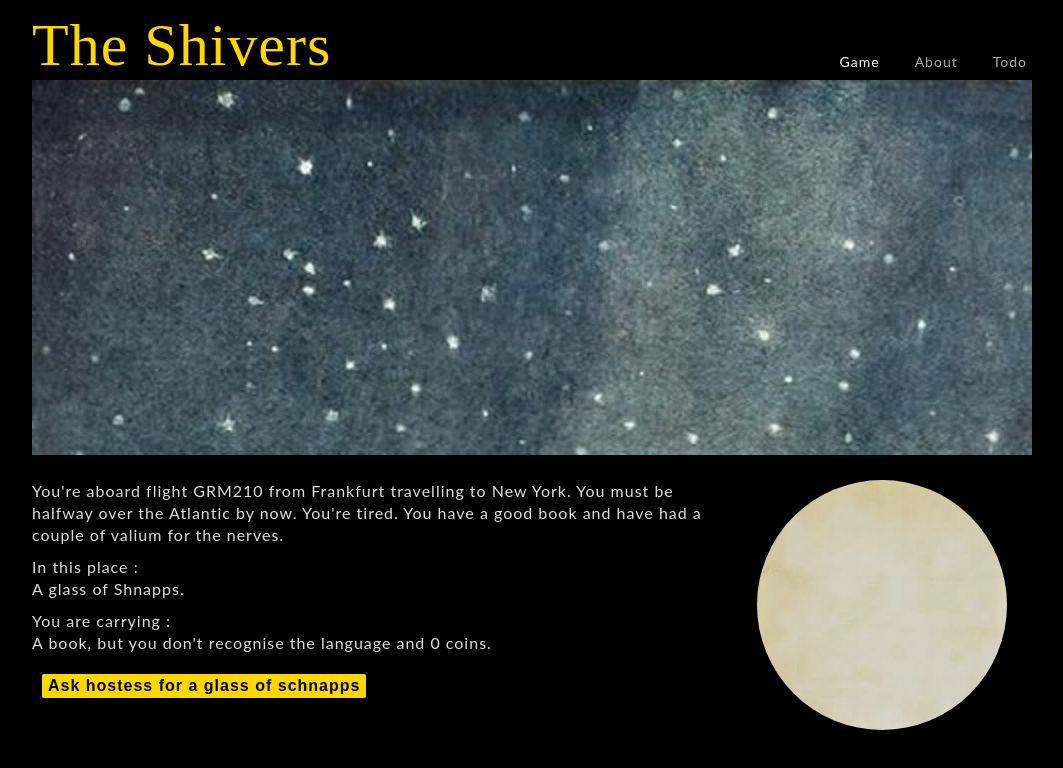
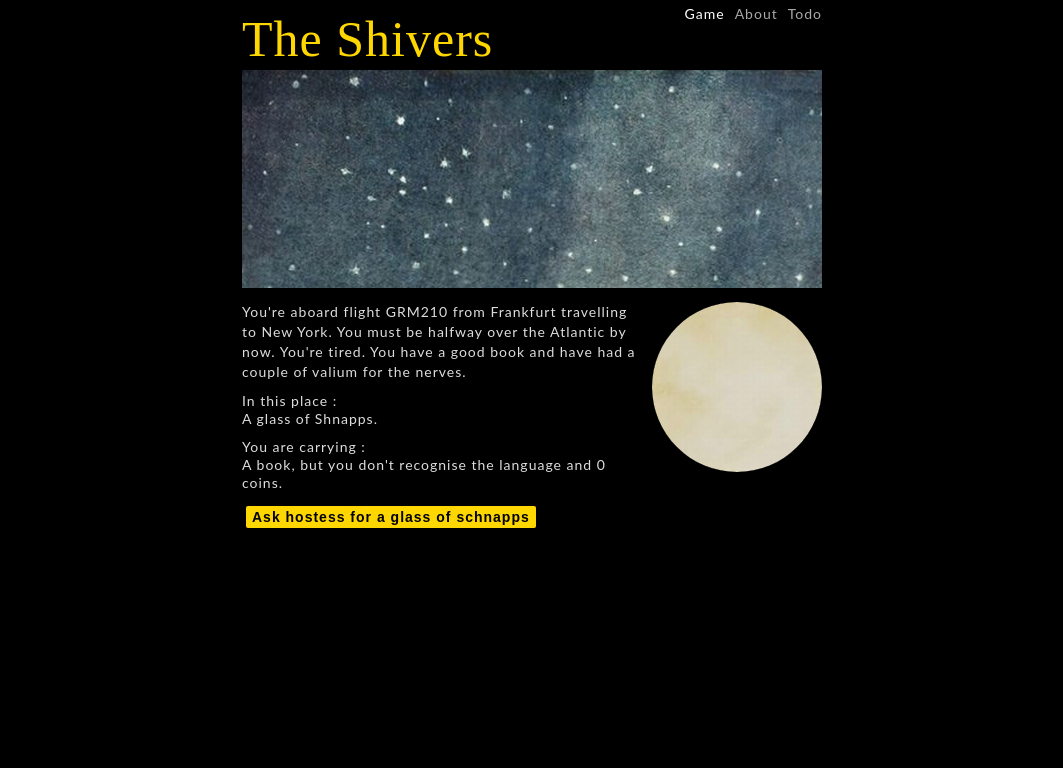
Before and after one commit to markhorsell/if-player-react, a React (Create React App) app: page /shivers-react/game in a window 1280 px wide. Shown: the top 768 px of the page, without its empty margins (108-1171 px from the left). Built offline with nearby package versions, Linux system fonts and the light colour scheme.

Commit message:
styling converting to styled-components while improving look

```diff
--- a/src/App.js
+++ b/src/App.js
@@ -5,7 +5,6 @@ import { connect } from 'react-redux';
 
 //import data from './assets/theshivers/data.json';
 
-import Nav from './components/Nav';
 import Header from './components/Header';
 import Home from './pages/Home';
 import About from './pages/About';
@@ -55,11 +54,11 @@ class App extends Component {
 
            <Router>
 
-             <div className='main'>
+             <div>
 
 
 
-              <Nav/>
+
               <Header title={gameTitle}/>
               <Switch>
               <Route exact path="/shivers-react/game" component={Home} />
--- a/src/components/GameActions.js
+++ b/src/components/GameActions.js
@@ -1,12 +1,13 @@
-import React, { Component, Fragment } from 'react';
-import { connect } from 'react-redux';
-import PropTypes from 'prop-types';
+import React, { Component, Fragment } from "react";
+import { connect } from "react-redux";
+import PropTypes from "prop-types";
 
+import styled from "styled-components";
 import {
 	getRoomData,
 	getAllowedActions,
-	getAllowedExits,
-} from '../utils/dataHelper';
+	getAllowedExits
+  } from "../utils/dataHelper";
 
   import {
 	resultRoll,
@@ -19,64 +20,86 @@ import {
 	resultMoney,
 	resultRoomDesc,
 	resultCreateExit,
-	restart,
+	restart
+  } from "../actions";
+
+const ActionsDiv = styled.div`
+  /* ACTIONS COMPONENT */
+
+  display: inline-block;
+  /*width:50%;*/
+  vertical-align: top;
+  > button {
+    display: inline-block;
+    /*trbl*/
+    padding: 3px 6px 3px 6px;
+    margin: 4px;
+    border: none;
+    border-radius: 2px;
+    background-color: gold;
+    font-weight: bold;
+    font-size: inherit;
+    letter-spacing: inherit;
+    color: black;
+    cursor: pointer;
+  }
+`;
 
 
-} from '../actions';
 
 class Actions extends Component {
-
   constructor(props) {
     super(props);
     //this.handleAction = this.handleAction.bind(this);
     //this.handleMove = this.handleMove.bind(this);
   }
 
-	componentDidMount() {
-	}
-	handleMove = (exit) => (e) => {
-		const { rooms,room } = this.props;
+  componentDidMount() {}
+  handleMove = exit => e => {
+    const { rooms, room } = this.props;
 
     const currentRoomExits = getRoomData(room, rooms).exits;
     e.preventDefault();
     switch (exit) {
-			case 'Up':
+      case "Up":
         this.props.dispatch(resultLocation(currentRoomExits.u));
-				this.props.dispatch(resultMessage('You\'ve travelled Up'));
+        this.props.dispatch(resultMessage("You've travelled Up"));
         break;
-			case 'Down':
+      case "Down":
         this.props.dispatch(resultLocation(currentRoomExits.d));
-				this.props.dispatch(resultMessage('You\'ve travelled Down'));
+        this.props.dispatch(resultMessage("You've travelled Down"));
         break;
-			case 'North':
+      case "North":
         this.props.dispatch(resultLocation(currentRoomExits.n));
-				this.props.dispatch(resultMessage('You\'ve travelled North'));
+        this.props.dispatch(resultMessage("You've travelled North"));
         break;
-			case 'South':
+      case "South":
         this.props.dispatch(resultLocation(currentRoomExits.s));
-				this.props.dispatch(resultMessage('You\'ve travelled South'));
+        this.props.dispatch(resultMessage("You've travelled South"));
         break;
-			case 'West':
+      case "West":
         this.props.dispatch(resultLocation(currentRoomExits.w));
-				this.props.dispatch(resultMessage('You\'ve travelled West'));
+        this.props.dispatch(resultMessage("You've travelled West"));
         break;
-			case 'East':
+      case "East":
         this.props.dispatch(resultLocation(currentRoomExits.e));
-				this.props.dispatch(resultMessage('You\'ve travelled East'));
+        this.props.dispatch(resultMessage("You've travelled East"));
         break;
       default:
-			console.warn('WARNING - EXIT = [' + exit + '] is not being processed!');
-
+        console.warn("WARNING - EXIT = [" + exit + "] is not being processed!");
     }
-
-
-	}
-	handleAction = (action) => (e) => {
+  };
+  handleAction = action => e => {
     e.preventDefault();
 
-		const { objects,actions,room,money } = this.props;
+    const { objects, actions, room, money } = this.props;
 
-		const allowableActions = getAllowedActions(objects, actions, room, money).map(action => {
+    const allowableActions = getAllowedActions(
+      objects,
+      actions,
+      room,
+      money
+    ).map(action => {
       return action;
     });
     const results = allowableActions.filter(a => {
@@ -84,129 +107,154 @@ class Actions extends Component {
     })[0].results;
 
     for (var key of Object.keys(results)) {
-
-			this.dispatchResults(key, results[key])
-
+      this.dispatchResults(key, results[key]);
     }
-
-	}
+  };
   dispatchResults(key, data) {
-		console.log(key,data)
+    console.log(key, data);
     switch (key) {
-			case 'message_roll':
-				this.props.dispatch(resultMessage("You rolled a "+Math.ceil(Math.random()*data.sides)+" from a "+data.sides));
-				this.props.dispatch(resultRoll(Math.ceil(Math.random()*data.sides)));
+      case "message_roll":
+        this.props.dispatch(
+          resultMessage(
+            "You rolled a " +
+              Math.ceil(Math.random() * data.sides) +
+              " from a " +
+              data.sides
+          )
+        );
+        this.props.dispatch(resultRoll(Math.ceil(Math.random() * data.sides)));
         break;
-			case 'message':
+      case "message":
         this.props.dispatch(resultMessage(data));
         break;
-			case 'take':
+      case "take":
         this.props.dispatch(resultTake(data));
         break;
-			case 'drop':
+      case "drop":
         this.props.dispatch(resultDrop(data));
         break;
-			case 'changeScore':
-
+      case "changeScore":
         this.props.dispatch(resultScore(data));
         break;
-			case 'changeLocation':
+      case "changeLocation":
         this.props.dispatch(resultLocation(data));
         break;
-			case 'destroys':
+      case "destroys":
         this.props.dispatch(resultDestroy(data));
         break;
-			case 'addMoney':
+      case "addMoney":
         this.props.dispatch(resultMoney(data));
         break;
-			case 'removeMoney':
+      case "removeMoney":
         this.props.dispatch(resultMoney(-data));
         break;
-			case 'changeRoomDesc':
+      case "changeRoomDesc":
         this.props.dispatch(resultRoomDesc(data));
         break;
-			case 'createExit':
+      case "createExit":
         this.props.dispatch(resultCreateExit(data));
         break;
-			case 'restart':
-
+      case "restart":
         this.props.dispatch(restart());
-
 
         break;
       default:
-				console.warn('WARNING result = [' + key + '] is not being processed!');
+        console.warn("WARNING result = [" + key + "] is not being processed!");
     }
   }
 
   render() {
     //console.log('Actions rendered');
-		const {objects, actions, rooms, room,money } = this.props;
+    const { objects, actions, rooms, room, money } = this.props;
     const currentRoomData = getRoomData(room, rooms);
     const unsortedExits = getAllowedExits(currentRoomData).map(exit => {
-			if (exit === 'n') return 'North';
-			if (exit === 's') return 'South';
-			if (exit === 'w') return 'West';
-			if (exit === 'e') return 'East';
-			if (exit === 'u') return 'Up';
-			if (exit === 'd') return 'Down';
+      if (exit === "n") return "North";
+      if (exit === "s") return "South";
+      if (exit === "w") return "West";
+      if (exit === "e") return "East";
+      if (exit === "u") return "Up";
+      if (exit === "d") return "Down";
       return null;
     });
     //Howerver the data arrive always show n,s,w,e,u,d
-		const allowableExits = unsortedExits.filter(e=>{
-			return e==='North';
-		}).concat(unsortedExits.filter(e=>{
-			return e==='South';
-		}).concat(unsortedExits.filter(e=>{
-			return e==='West';
-		}).concat(unsortedExits.filter(e=>{
-			return e==='East';
-		}).concat(unsortedExits.filter(e=>{
-			return e==='Up';
-		}).concat(unsortedExits.filter(e=>{
-			return e==='Down';
-		}))))));
+    const allowableExits = unsortedExits
+      .filter(e => {
+        return e === "North";
+      })
+      .concat(
+        unsortedExits
+          .filter(e => {
+            return e === "South";
+          })
+          .concat(
+            unsortedExits
+              .filter(e => {
+                return e === "West";
+              })
+              .concat(
+                unsortedExits
+                  .filter(e => {
+                    return e === "East";
+                  })
+                  .concat(
+                    unsortedExits
+                      .filter(e => {
+                        return e === "Up";
+                      })
+                      .concat(
+                        unsortedExits.filter(e => {
+                          return e === "Down";
+                        })
+                      )
+                  )
+              )
+          )
+      );
 
-
-
-		const allowableActions = getAllowedActions(objects, actions, room, money).map(action => {
+    const allowableActions = getAllowedActions(
+      objects,
+      actions,
+      room,
+      money
+    ).map(action => {
       return action.action;
     });
 
-
     return (
       <Fragment>
-				<div className='actions'>
+        <ActionsDiv>
           {allowableExits.length > 0 &&
             allowableExits.map((exit, index) => {
-							return <button key={index} onClick={this.handleMove(exit)}>{exit}</button>
-						})
-					}
+              return (
+                <button key={index} onClick={this.handleMove(exit)}>
+                  {exit}
+                </button>
+              );
+            })}
 
           {allowableActions.length > 0 &&
             allowableActions.map((action, index) => {
-							return (<button key={index} onClick={this.handleAction(action)}>
+              return (
+                <button key={index} onClick={this.handleAction(action)}>
                   {action}
-							</button>)
-						})
-					}
-				</div>
+                </button>
+              );
+            })}
+        </ActionsDiv>
       </Fragment>
-		)
+    );
   }
 }
 Actions.propTypes = {
-	objects:PropTypes.array.isRequired,
+  objects: PropTypes.array.isRequired,
   actions: PropTypes.array.isRequired,
   rooms: PropTypes.array.isRequired,
   room: PropTypes.string.isRequired,
-	money: PropTypes.number.isRequired,
-}
-
-
+  money: PropTypes.number.isRequired
+};
 
 function mapStateToProps(state) {
-	const {objects, actions, rooms, room,money } = state.gameData;
+  const { objects, actions, rooms, room, money } = state.gameData;
 
   //console.log(actions);
   return {
@@ -214,8 +262,8 @@ function mapStateToProps(state) {
     actions,
     rooms,
     room,
-		money,
-	}
+    money
+  };
 }
 //mapDispatchToProps() is a utility which will help your component to fire an action event (dispatching action which may cause change of application state)
-export default connect(mapStateToProps)(Actions)
+export default connect(mapStateToProps)(Actions);
--- a/src/components/Header.tsx
+++ b/src/components/Header.tsx
@@ -1,23 +1,36 @@
 import React from "react"
 import styled  from "styled-components"
+import Nav from "./Nav";
 
 const HeaderDiv = styled.div`
+
   position: fixed;
+  top:0px;
   z-index: 1;
-  background-color: rgba(0, 0, 0, 0.7);
+
   display: inline-block;
-  width: inherit;
-  max-width: 1000px;
+  width:100%;
 
-  margin: 0 auto;
-  font-family: "Yesteryear", cursive;
+
+  > div {
+    position:relative;
+    max-width: 600px;
+    margin:0 auto;
+    background-color: rgba(0, 0, 0,1);
+    height:60px;
+  }
+
+
+`;
+const TitleDiv = styled.div`
+position:absolute;
+top:30px;
+left:10px;
+font-family: "Yesteryear", cursive;
   color: gold;
   text-align: left;
-  top: 0px;
-
-  height: 80px;
-  font-size: 60px;
-  line-height: 90px;
+  font-size: 50px;
+  /*line-height: 90px;*/
 `;
 
 interface IProps {
@@ -25,7 +38,12 @@ interface IProps {
 }
 
 const Header: React.SFC<IProps> = props => {
-  return <HeaderDiv>{props.title}</HeaderDiv>;
+  return <HeaderDiv>
+    <div>
+    <TitleDiv>{props.title}</TitleDiv>
+    <Nav/>
+    </div>
+    </HeaderDiv>;
 };
 
 export default Header;
--- a/src/components/Nav.js
+++ b/src/components/Nav.js
@@ -1,25 +1,58 @@
+import { NavLink } from "react-router-dom";
+import styled from "styled-components";
 
-import { NavLink } from "react-router-dom";
+import React from "react";
 
-import React  from "react";
+const NavDiv = styled.div`
+  position: absolute;
 
 
+  top: 5px;
+  right:10px;
+
+
+  > ul {
+
+    text-align: right;
+    width: 160px;
+
+    > li {
+      display: inline-block;
+
+      margin-left: 10px;
+      > a {
+        color: darkgray;
+        font-size: 14px;
+        text-decoration: none;
+
+        &:hover {
+          color: white;
+        }
+      }
+    }
+  }
+`;
 
 const Nav = () => (
-
-       <div className="nav">
+  <NavDiv>
     <ul>
       <li>
-              <NavLink to="/shivers-react/game" activeStyle={{ color: 'white' }}>Game</NavLink>
+        <NavLink to="/shivers-react/game" activeStyle={{ color: "white" }}>
+          Game
+        </NavLink>
       </li>
       <li>
-              <NavLink to="/shivers-react/about" activeStyle={{ color: 'white' }}>About</NavLink>
+        <NavLink to="/shivers-react/about" activeStyle={{ color: "white" }}>
+          About
+        </NavLink>
       </li>
       <li>
-              <NavLink to="/shivers-react/todo" activeStyle={{ color: 'white' }}>Todo</NavLink>
+        <NavLink to="/shivers-react/todo" activeStyle={{ color: "white" }}>
+          Todo
+        </NavLink>
       </li>
     </ul>
-        </div>
-  )
+  </NavDiv>
+);
 
 export default Nav;
--- a/src/components/RoomDescription.js
+++ b/src/components/RoomDescription.js
@@ -1,11 +1,20 @@
 import React from 'react';
 import PropTypes from 'prop-types';
+
+import styled  from "styled-components"
+
+const DescDiv = styled.div`
+
+	margin-top:4px;
+	line-height:20px;
+
+`
 
 
 
 
 const RoomDescription = ({ description }) => (
-	<div className="room-description">{description}</div>
+	<DescDiv>{description}</DescDiv>
 	)
 
 RoomDescription.propTypes = {
--- a/src/components/RoomImage.js
+++ /dev/null
@@ -1,18 +0,0 @@
-import React from 'react';
-import PropTypes from 'prop-types';
-
-
-const RoomImage = ({ path,image }) => (
-	<React.Fragment>
-		<div className="room-image">
-		<img src={path+image} width='100%'  alt={image}/>
-		</div>
-	</React.Fragment>
-	)
-
-	RoomImage.propTypes = {
-		path: PropTypes.string.isRequired,
-		image: PropTypes.string.isRequired,
-	}
-
-export default RoomImage;
--- /dev/null
+++ b/src/components/RoomImage.tsx
@@ -0,0 +1,29 @@
+import React from 'react';
+import PropTypes from 'prop-types';
+import styled  from "styled-components"
+
+const ImageDiv = styled.div`
+margin:0px 10px 0px 10px;
+max-width:600px;
+`
+
+interface IProps {
+	path:string;
+	image:string;
+}
+
+
+const RoomImage :React.SFC<IProps> = ({ path,image }) => (
+
+		<ImageDiv>
+		<img src={path+image} width='100%'  alt={image}/>
+		</ImageDiv>
+
+	)
+
+	RoomImage.propTypes = {
+		path: PropTypes.string.isRequired,
+		image: PropTypes.string.isRequired,
+	}
+
+export default RoomImage;
--- a/src/components/WorldMap.js
+++ b/src/components/WorldMap.js
@@ -1,5 +1,17 @@
 import React, { Component } from "react";
 import PropTypes from "prop-types";
+
+import styled from "styled-components";
+
+const WorldMapDiv = styled.div`
+
+
+  > canvas {
+    border-radius:50%;
+    display: inline;
+    background-image: url("../assets/theshivers/images/game_bg.jpg");
+  }
+`;
 
 //TODO debounce could be in utils
 function debounce(func, wait, immediate) {
@@ -36,7 +48,6 @@ class WorldMap extends Component {
   }
 
   updateCanvas() {
-
     if (!this.mapContainerRef.current) {
       return;
     }
@@ -61,7 +72,7 @@ class WorldMap extends Component {
     //Named rooms are not supposed to be mapped
 
     const spacing = width / 5;
-    const middle=spacing/2;
+    const middle = spacing / 2;
     const allGrids = new Array(10);
     for (var i = 0; i < 10; i++) {
       allGrids[i] = new Array(10);
@@ -81,13 +92,13 @@ class WorldMap extends Component {
     visitedRooms.map(room => {
       const grid = parseInt(room.id, 10);
       if (grid > 10) {
-        const x = (Math.floor(grid / 10) * spacing)+middle;
-        const y = ((grid % 10) * spacing)+middle;
+        const x = Math.floor(grid / 10) * spacing + middle;
+        const y = (grid % 10) * spacing + middle;
         Object.values(room.exits).map(exit => {
           const exitVal = parseInt(exit, 10);
           if (exitVal > 10) {
-            const xE = Math.floor(exitVal / 10) * spacing+middle;
-            const yE = (exitVal % 10) * spacing+middle;
+            const xE = Math.floor(exitVal / 10) * spacing + middle;
+            const yE = (exitVal % 10) * spacing + middle;
             ctx.moveTo(x / 2, y / 2);
             ctx.lineTo(xE / 2, yE / 2);
             ctx.stroke();
@@ -96,41 +107,43 @@ class WorldMap extends Component {
       }
       if (currentRoom > 10) {
         //Player
-        const x = Math.floor(currentRoom / 10) * spacing+middle;
-        const y = currentRoom % 10 * spacing+middle;
+        const x = Math.floor(currentRoom / 10) * spacing + middle;
+        const y = (currentRoom % 10) * spacing + middle;
         ctx.beginPath();
-        ctx.arc(x /2, y /2, spacing / 8, 0, 2 * Math.PI);
+        ctx.arc(x / 2, y / 2, spacing / 8, 0, 2 * Math.PI);
         ctx.fillStyle = "rgba(255, 0, 0, 1)";
         ctx.fill();
-    }
+      }
     });
-    for(var x=0;x<10;x++){
-      for(var y=0;y<10;y++){
-        const visited = visitedRooms.filter(room=>{
-          return parseInt(room.id)===(x*10+y);
-        }).length===1;
-        if(!visited){
+    for (var x = 0; x < 10; x++) {
+      for (var y = 0; y < 10; y++) {
+        const visited =
+          visitedRooms.filter(room => {
+            return parseInt(room.id) === x * 10 + y;
+          }).length === 1;
+        if (!visited) {
           ctx.save();
-          ctx.shadowBlur=30;
-          ctx.shadowColor="black";
-          ctx.fillStyle = 'rgba(0, 0, 0,0.1)';
-          ctx.fillRect(((x-1)*spacing/2-(spacing/4))+spacing/2+middle/2, (y*spacing/2-(spacing/4))+middle/2, spacing/2, spacing/2);
+          ctx.shadowBlur = 30;
+          ctx.shadowColor = "black";
+          ctx.fillStyle = "rgba(0, 0, 0,0.1)";
+          ctx.fillRect(
+            ((x - 1) * spacing) / 2 - spacing / 4 + spacing / 2 + middle / 2,
+            (y * spacing) / 2 - spacing / 4 + middle / 2,
+            spacing / 2,
+            spacing / 2
+          );
           ctx.restore();
         }
       }
     }
-
-
-
-
   }
   render() {
     this.updateCanvas();
 
     return (
-      <div className="worldmap" ref={this.mapContainerRef}>
+      <WorldMapDiv ref={this.mapContainerRef}>
         <canvas ref={this.canvasRef} />
-      </div>
+      </WorldMapDiv>
     );
   }
 }
--- a/src/index.css
+++ b/src/index.css
@@ -83,9 +83,9 @@ div >div >div {
 body {
 	font-family: 'VT323', monospace;
 	font-family: 'Lato', sans-serif;
-	font-size:16px;
+	font-size:14px;
 	letter-spacing: 1px;
-	line-height: 22px;
+	line-height: 18px;
 	background-color: black;
 	color:#ddd;
 	/* GOOD IDEA TO MAKE TEXT UNSELECTABLE?? */
@@ -99,69 +99,12 @@ body {
 }
 
 
-/* HEADER COMP */
-div .header {
-
-
-}
-
-/*NAV COMPONENT */
-/* COVERS ALL PAGES */
-div.nav  {
-	max-width:1000px;
-	position:fixed;
-	z-index:2;
-	width: inherit;
-	top:0px;
-	height:80px;
-
-
-
-
-
-}
-.nav >ul {
-	position:relative;
-	text-align:right;
-	width: 100%;
-
-
-   top:50px;
-}
-/*lvhfa*/
-.nav > ul>li {
-    display: inline-block;
-
-	margin-right:5px;
-	margin-left:30px;
-
-
-}
-
-.nav >ul >li >a {
-	color: darkgray;
-	font-size:14px;
-	text-decoration: none;
-}
-
-.nav >ul >li >a:link, .nav >ul >li >a:visited{
-	color: darkgray
-}
-.nav >ul >li >a:hover{
-    color: white;
-}
-/* See component NavLink
-.nav >ul >li >a:active {
-	color: white;
-}
-*/
-
 
 
 
 /* PAGES */
 .home, .about {
-	margin-top:80px;
+
 }
 /*
 .debug {
@@ -173,14 +116,15 @@ div.nav  {
     font-weight:100;
 }
 */
-.room-image {
-	margin-top:10px;
-	/*margin-bottom:10px;*/
-}
+
 .text-panel{
 	display:inline-block;
-	vertical-align: top;
-	width:70%;
+	background-color:purple;
+	width:calc(100% - 20px);
+	margin-left:10px;
+	margin-right:10px;
+	max-width:400px;
+
 }
 /* DESCRIPTION COMPONENT */
 .room-description {
@@ -230,64 +174,3 @@ div.nav  {
 	color:black;
 	cursor:pointer;
 }
-/* WORLDMAP COMPONENT */
-.worldmap{
-	display: inline-block;
-	width: 30%;
-   	/*text-align:right;*/
-	   text-align:center;
-	   padding-top:20px;
-	  /* padding:10px;*/
-}
-.worldmap canvas{
-	display:inline;
-	background-image: url('assets/theshivers/images/game_bg.jpg');
-
-}
-/*DESKTOP by default */
-
-@media only screen and (min-width: 800px) {
-    .main {
-
-		/*background-color: blue;*/
-		width:80%;
-		max-width:1000px;
-	}
-}
-@media only screen and (max-width: 800px) {
-    .main {
-		/*TABLET*/
-		/*background-color: red;*/
-		width:90%;
-	}
-}
-
-@media only screen and (max-width: 600px) {
-    .main {
-		/*MOBILE*/
-		width:100%;
-		/*background-color: pink;*/
-	}
-	.text-panel {
-		width:100%;
-	}
-	.actions {
-		width:100%;
-
-	}
-	.worldmap{
-		width:100%;
-
-	}
-	.nav > ul>li {
-		display: inline-block;
-
-		margin-right:5px;
-		margin-left:5px;
-
-
-	}
-	.nav >ul {
-	   top:10px;
-	}
-}
--- a/src/pages/Home.js
+++ b/src/pages/Home.js
@@ -1,5 +1,6 @@
 import React, { Component } from "react";
 import { connect } from "react-redux";
+import styled from "styled-components";
 import RoomDescription from "../components/RoomDescription";
 import RoomImage from "../components/RoomImage";
 import Message from "../components/Message";
@@ -31,6 +32,49 @@ For example, add this to build it for GitHub Pages:
 //yarn - s serve
 //http://localhost:5000
 
+const HomeDiv = styled.div`
+
+  max-width: 600px;
+
+  margin: 70px auto 0px auto;
+  @media only screen and (min-width: 600px) {
+    /* wider */
+
+  }
+`;
+const TextPanelDiv = styled.div`
+  display: inline-block;
+
+  width: calc(100% - 20px);
+  margin-left: 10px;
+  margin-right: 10px;
+  max-width: 600px;
+  @media only screen and (min-width: 600px) {
+    /* wider */
+    max-width: 400px;
+
+  }
+`;
+const MapContainerDiv = styled.div`
+  display: inline-block;
+
+  width:100%;
+  > div {
+    margin:10px auto 0px auto;
+    max-width:200px;
+  }
+
+
+
+
+  @media only screen and (min-width: 600px) {
+    /* wider */
+    vertical-align:top;
+    max-width: 170px;
+
+  }
+`;
+
 class Home extends Component {
   getDescription(roomData) {
     if (roomData && roomData.desc && roomData.desc.length) {
@@ -55,7 +99,7 @@ class Home extends Component {
       room,
       objects,
       lastMessage,
-      roll,
+      roll
     } = this.props;
     //Dont Allow rendering if data is empty
     if (rooms.length === 0) {
@@ -73,7 +117,7 @@ class Home extends Component {
     const isLocal = window.location.href.substr(7, 9) === "localhost";
 
     return (
-      <div className="home">
+      <HomeDiv>
         {isLocal ? (
           <RoomImage
             path={"../assets/" + assetsFolder + "/images/"}
@@ -85,8 +129,7 @@ class Home extends Component {
             image={image}
           />
         )}
-
-        <div className="text-panel">
+        <TextPanelDiv>
           <Message message={lastMessage} />
 
           <RoomDescription description={description} />
@@ -95,15 +138,17 @@ class Home extends Component {
           <Inventory items={inventory} money={money} />
 
           <Actions />
-        </div>
-
+        </TextPanelDiv>
+        <MapContainerDiv>
+          <div>
           <WorldMap
             discoveredPaths={discoveredPaths}
-
             room={room}
             rooms={rooms}
           />
           </div>
+        </MapContainerDiv>
+      </HomeDiv>
     );
   }
 }
@@ -127,8 +172,7 @@ function mapStateToProps(state) {
     room,
     objects,
     lastMessage,
-    roll,
-
+    roll
   };
 }
 export default connect(mapStateToProps)(Home);
--- a/src/pages/Todo.js
+++ b/src/pages/Todo.js
@@ -1,6 +1,13 @@
 import React, { Component } from "react";
 import { connect } from "react-redux";
-import styled  from "styled-components"
+import styled  from "styled-components";
+
+const PageDiv = styled.div`
+  max-width: 600px;
+
+  margin: 70px auto 0px auto;
+ padding:10px;
+`;
 
 const DoneP=styled.p`
   text-decoration: line-through;
@@ -17,7 +24,7 @@ class Todo extends Component {
 
   render() {
     return (
-      <div style={{ marginTop: "80px" }}>
+      <PageDiv>
       <p>The carver now makes a dice from the bone</p>
        <p>Once rolled a 6 the monster shows you an exit so you can find the mouthpiece</p>
         <DoneP>Add styled-components</DoneP>
@@ -35,7 +42,7 @@ class Todo extends Component {
           appear as Worth, Sest, Eouth, Nest and go in random directions
         </p>
         <p>bump up to version 2.0</p>
-      </div>
+      </PageDiv>
     );
   }
 }
```
Also changed, not shown: src/pages/About.js (+37 -33 lines). Lines whose indentation alone changed are shown as unchanged.
